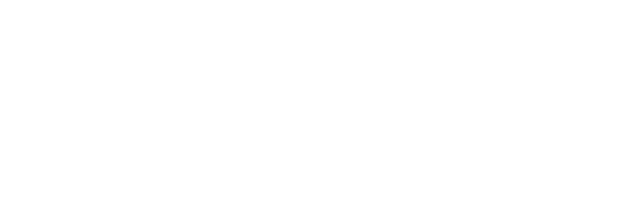
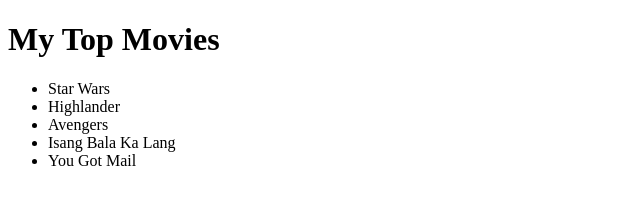
Before and after one commit to jamessmithKCM/jamessmithKCM.github.io, a plain HTML site: page mylist/my.html in a window 1280 px wide. Shown: the whole page, without its empty margins (0-640 px from the left). Drawn offline with Linux system fonts and the light colour scheme; files that its build step writes are made by us from their sources.

Commit message:
Update my.html

```diff
--- a/mylist/my.html
+++ b/mylist/my.html
@@ -8,7 +8,14 @@
     <link rel="stylesheet" href="style.css" />
 </head>
 <body>
-<!-- Hello -->
+    <h1>My Top Movies</h1>
+    <ul>
+        <li>Star Wars</li>
+        <li>Highlander</li>
+        <li>Avengers</li>
+        <li>Isang Bala Ka Lang</li>
+        <li>You Got Mail</li>
+    </ul>
 
 
 </body>
```
